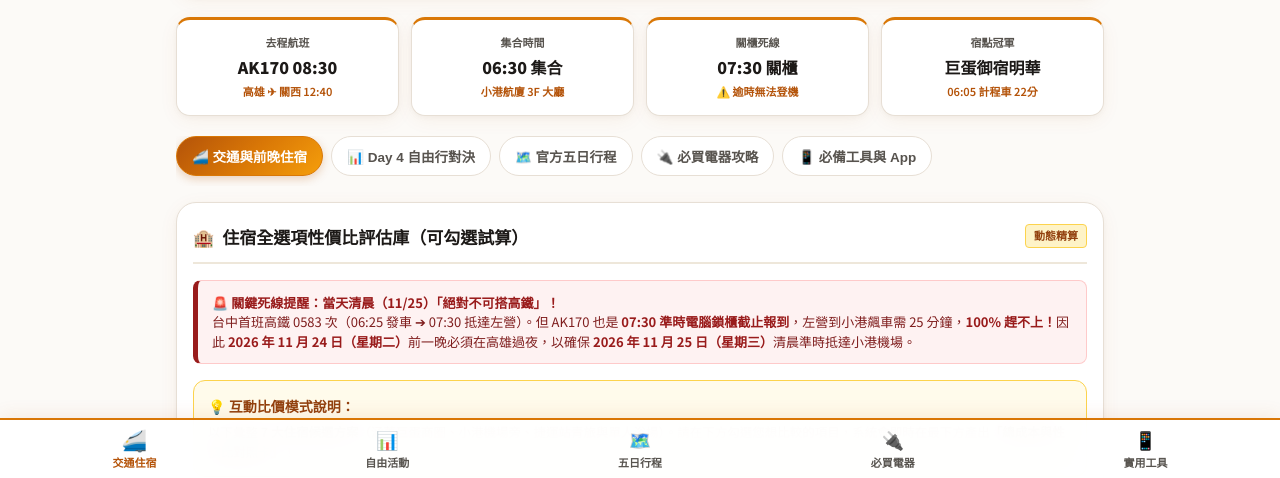
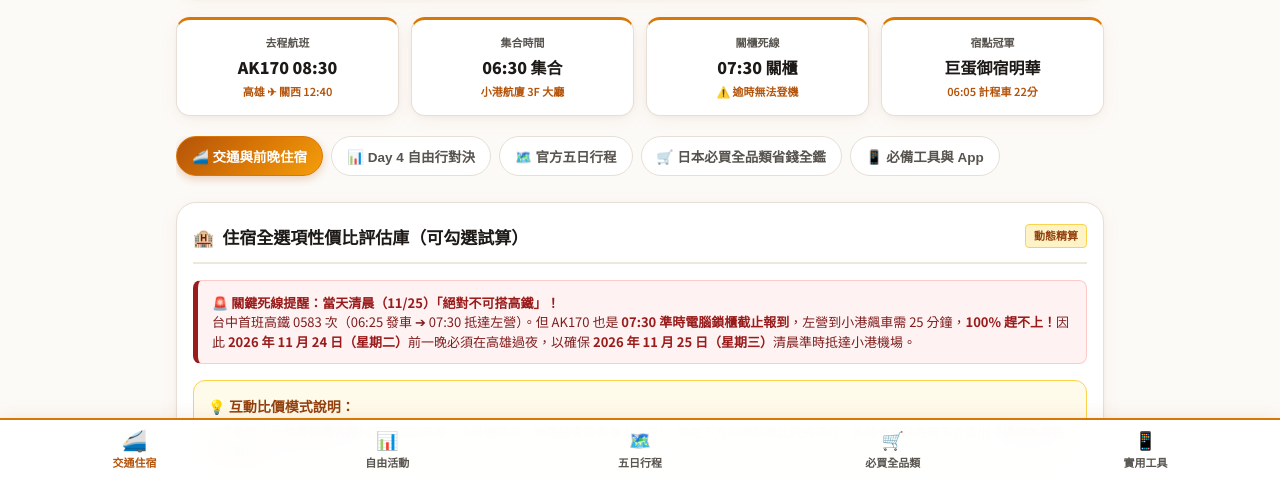
Before and after one commit to HowardLiao/SX-Osaka-Trip-2026, a plain HTML site: page index.html in a window 1280 px wide. Shown: the part 320-798 px from the top of the page. Drawn offline with Linux system fonts and the light colour scheme.

Commit message:
feat: rename shopping section to '日本必買全品類省錢全鑑' to accurately reflect multi-category price database

```diff
--- a/index.html
+++ b/index.html
@@ -579,7 +579,7 @@
     <button class="cat-btn active" onclick="showTab('sec-transport', 0)">🚄 交通與前晚住宿</button>
     <button class="cat-btn" onclick="showTab('sec-plans', 1)">📊 Day 4 自由行對決</button>
     <button class="cat-btn" onclick="showTab('sec-itinerary', 2)">🗺️ 官方五日行程</button>
-    <button class="cat-btn" onclick="showTab('sec-electronics', 3)">🔌 必買電器攻略</button>
+    <button class="cat-btn" onclick="showTab('sec-electronics', 3)">🛒 日本必買全品類省錢全鑑</button>
     <button class="cat-btn" onclick="showTab('sec-tools', 4)">📱 必備工具與 App</button>
   </div>
 
@@ -1112,7 +1112,7 @@
   <!-- SECTION 4: SHOPPING & PRICE DIFFERENCE DATABASE -->
   <div id="sec-electronics" class="section-card">
     <div class="section-header">
-      <h2><span>🛒</span> 日本必買全品類價差資料庫（價差最高優先）</h2>
+      <h2><span>🛒</span> 日本必買全品類省錢全鑑（台日價差最高優先）</h2>
       <span class="pyramid-badge">省錢排行榜</span>
     </div>
 
@@ -1445,8 +1445,8 @@
     <span>五日行程</span>
   </button>
   <button class="bnav-item" onclick="showTab('sec-electronics', 3)">
-    <span class="bnav-icon">🔌</span>
-    <span>必買電器</span>
+    <span class="bnav-icon">🛒</span>
+    <span>必買全品類</span>
   </button>
   <button class="bnav-item" onclick="showTab('sec-tools', 4)">
     <span class="bnav-icon">📱</span>
```
